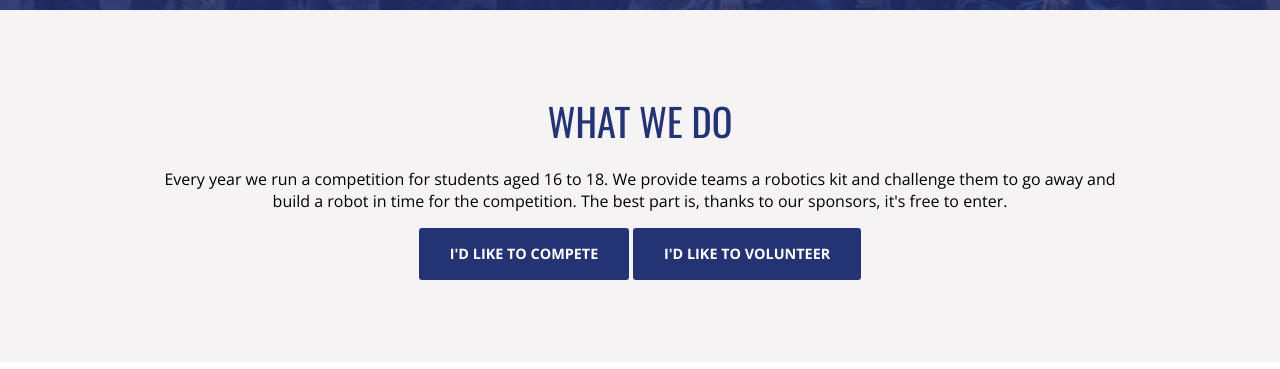
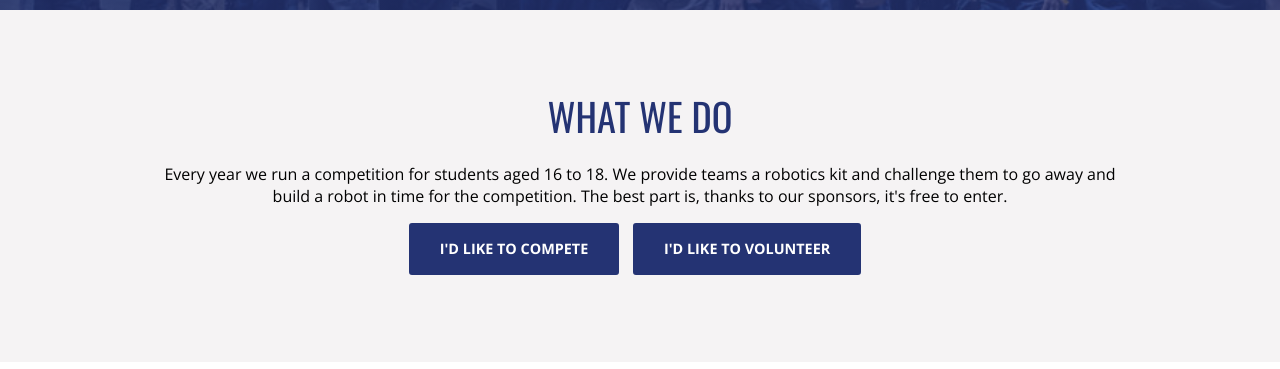
Before and after one commit to srobo/website, a Jekyll site: the page built from about.html, in a window 1280 px wide. Shown: the part 425-794 px from the top of the page. Built offline with Jekyll 4.4.1, drawn with Linux system fonts in a browser that asks for light colours; nearby versions of some CDN libraries.

Commit message:
Made about page a tad more responsive

```diff
--- a/_sass/_buttons.scss
+++ b/_sass/_buttons.scss
@@ -3,20 +3,20 @@
 .button {
   border: 2px solid $sr-blue;
   border-radius: 3px;
+  color: $sr-blue;
+  cursor: pointer;
+  display: inline-block;
   font-size: 0.9em;
   font-weight: bold;
-  color: $sr-blue;
-  display: inline-block;
+  margin: 0 10px 10px 0;
+  padding: 1.0em 2.0em;
   text-align: center;
-  cursor: pointer;
-  padding: 1.0em 2.0em;
   text-decoration: none;
   text-transform: uppercase;
 
   &:hover {
     background: $sr-blue;
     color: $sr-white;
-    opacity: 1.0;
   }
 }
 
--- a/about.html
+++ b/about.html
@@ -32,7 +32,7 @@
     <div class="fixed-width">
       <h2>The annual schedule</h2>
       <div class="row">
-        <div class="d-4-12">
+        <div class="l-4-12">
           <img class="image" src="images/kickstart.jpg" />
           <h3>Kickstart</h3>
           <p>
@@ -42,7 +42,7 @@
             game they'll be playing at the competition.
           </p>
         </div>
-        <div class="d-4-12">
+        <div class="l-4-12">
           <img class="image" src="images/techday.jpg" />
           <h3>Tech Days</h3>
           <p>
@@ -51,7 +51,7 @@
             teams can bring their robots and get some help from volunteers.
           </p>
         </div>
-        <div class="d-4-12">
+        <div class="l-4-12">
           <img class="image" src="images/awards-2015.jpg" />
           <h3>The Competition</h3>
           <p>
@@ -70,17 +70,17 @@
     <div class="fixed-width">
       <h2>Our People</h2>
       <div class="row">
-        <div class="d-2-12 d-offset-3-12">
+        <div class="l-2-12 l-offset-3-12">
           <img class="avatar" src="/srobo-prototype/images/rob.jpg" />
           <h3>Rob Spanton</h3>
           <p class="description">Trustee</p>
         </div>
-        <div class="d-2-12">
+        <div class="l-2-12">
           <img class="avatar" src="/srobo-prototype/images/emptyface.png" />
           <h3>Jeremy Morse</h3>
           <p class="description">Trustee</p>
         </div>
-        <div class="d-2-12">
+        <div class="l-2-12">
           <img class="avatar" src="/srobo-prototype/images/emptyface.png" />
           <h3>Rich Barlow</h3>
           <p class="description">Trustee</p>
```
